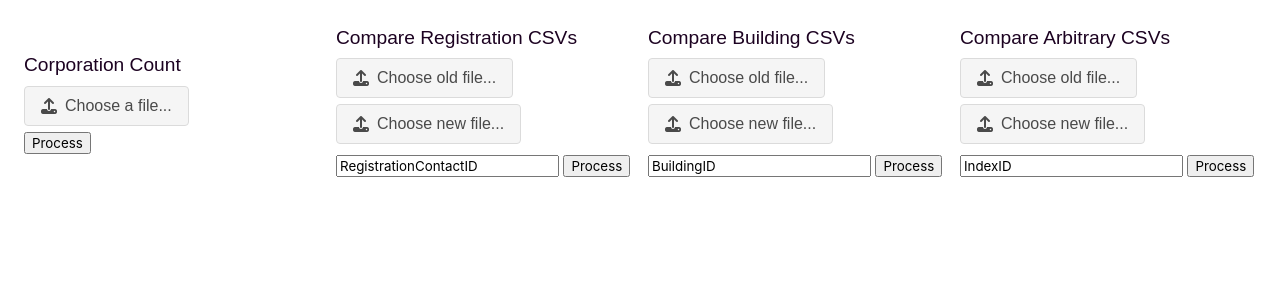
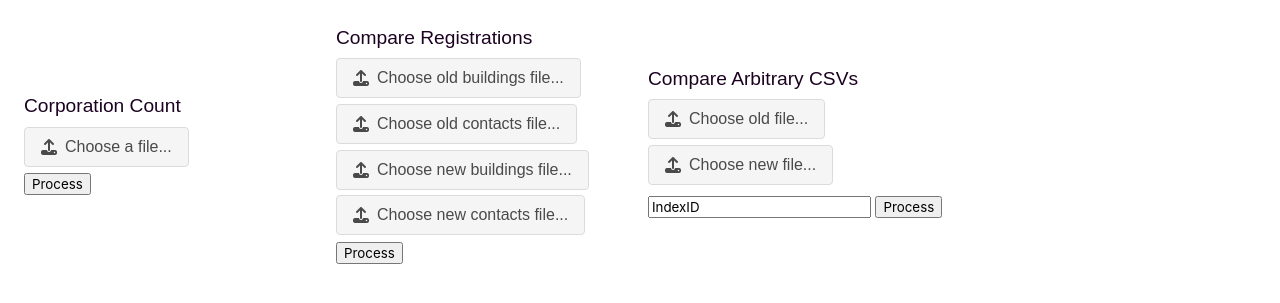
Before and after one commit to ScottWOlson/ScottWOlson, a Flask app: page / in a window 1280 px wide. Shown: the top 303 px of the page. Run offline with Flask 2, Linux system fonts and the light colour scheme; some libraries are stand-ins or nearby versions.

Commit message:
add merge and compare utility

```diff
--- a/main.py
+++ b/main.py
@@ -7,7 +7,7 @@ from gevent import monkey
 monkey.patch_all()
 
 
-app = Flask('HousingDataAnalytics')
+app = Flask('HousingAnalytics')
 
 compress = Compress()
 compress.init_app(app)
--- a/static/index.js
+++ b/static/index.js
@@ -1,16 +1,19 @@
 // display current filename in upload input
-addEventListener('DOMContentLoaded', () => {
+addEventListener(
+  'DOMContentLoaded',
+  () => {
     // timeout to set filenames on navigating back
     setTimeout(() => {
-    [...document.querySelectorAll('.file input')].forEach((input) => {
+      document.querySelectorAll('.file input').forEach((input) => {
         const label = input.nextElementSibling.querySelector('.file-label');
         const defaultVal = label.innerText;
         const filename = input.files[0]?.name;
         if (filename) label.innerText = filename;
         input.addEventListener('change', function () {
-        this.nextElementSibling.querySelector('.file-label').innerText =
-          this.files[0]?.name ?? defaultVal;
+          label.innerText = this.files[0]?.name ?? defaultVal;
         });
       });
     }, 1);
-}, true);
+  },
+  true,
+);
--- a/templates/macros/forms.html
+++ b/templates/macros/forms.html
@@ -1,7 +1,7 @@
 {% macro file(name, label) %}
-<div class="file">
+<div class="file" title="{{ label }}">
   <label class="file-label">
-    <input class="file-input" type="file" name="{{ name }}" />
+    <input class="file-input" type="file" name="{{ name }}" multiple/>
     <span class="file-cta">
       <span class="file-icon">
         <i class="fas fa-upload"></i>
@@ -11,18 +11,3 @@
   </label>
 </div>
 {% endmacro %}
-{% macro compare(header, index, label) %}
-<form action="/process" method="post" enctype="multipart/form-data">
-  <div class="header">{{ header }}</div>
-  <input type="hidden" name="function" value="compare" />
-  {{ file(name='old', label='Choose old file...') }}
-  {{ file(name='new', label='Choose new file...') }}
-  <input
-    type="text"
-    name="index-column"
-    value="{{ index }}"
-    title="Index column to compare against"
-  />
-  <input type="submit" value="Process" />
-</form>
-{% endmacro %}
--- a/templates/main.html
+++ b/templates/main.html
@@ -3,7 +3,7 @@
 <head>
   <meta charset="UTF-8">
   <meta name="viewport" content="width=device-width, initial-scale=1.0" />
-  <title>Housing Data Analytics</title>
+  <title>Housing Analytics</title>
   <link
     rel="stylesheet"
     href="https://cdnjs.cloudflare.com/ajax/libs/font-awesome/6.1.2/css/all.min.css"
@@ -25,8 +25,27 @@
     {{ forms.file(name='registration', label='Choose a file...') }}
     <input type="submit" value="Process" />
   </form>
-  {{ forms.compare('Compare Registration CSVs', 'RegistrationContactID') }}
-  {{ forms.compare('Compare Building CSVs', 'BuildingID') }}
-  {{ forms.compare('Compare Arbitrary CSVs', 'IndexID') }}
+  <form action="/process" method="post" enctype="multipart/form-data">
+    <div class="header">Compare Registrations</div>
+    <input type="hidden" name="function" value="compare_registration" />
+    {{ forms.file(name='buildings-old', label='Choose old buildings file...') }}
+    {{ forms.file(name='contacts-old', label='Choose old contacts file...') }}
+    {{ forms.file(name='buildings-new', label='Choose new buildings file...') }}
+    {{ forms.file(name='contacts-new', label='Choose new contacts file...') }}
+    <input type="submit" value="Process" />
+  </form>
+  <form action="/process" method="post" enctype="multipart/form-data">
+    <div class="header">Compare Arbitrary CSVs</div>
+    <input type="hidden" name="function" value="compare" />
+    {{ forms.file(name='old', label='Choose old file...') }}
+    {{ forms.file(name='new', label='Choose new file...') }}
+    <input
+      type="text"
+      name="index-column"
+      value="IndexID"
+      title="Index column to compare against"
+    />
+    <input type="submit" value="Process" />
+  </form>
   <script src="/static/index.js"></script>
 </body>
```
Also changed, not shown: api/process.py (+20 -6 lines), api/utils.py (+9 -7 lines), readme.md, 1 other file. Lines whose indentation alone changed are shown as unchanged.
